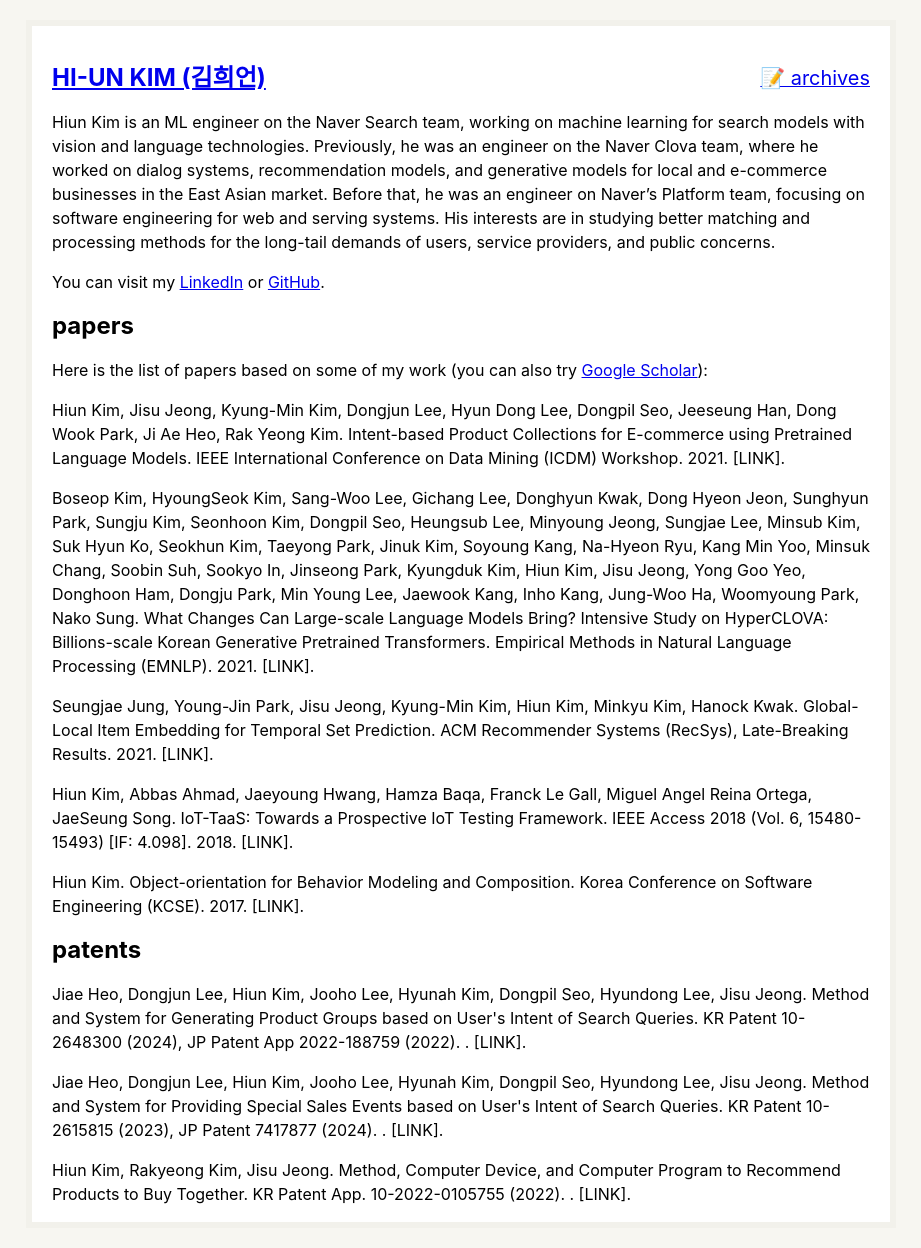
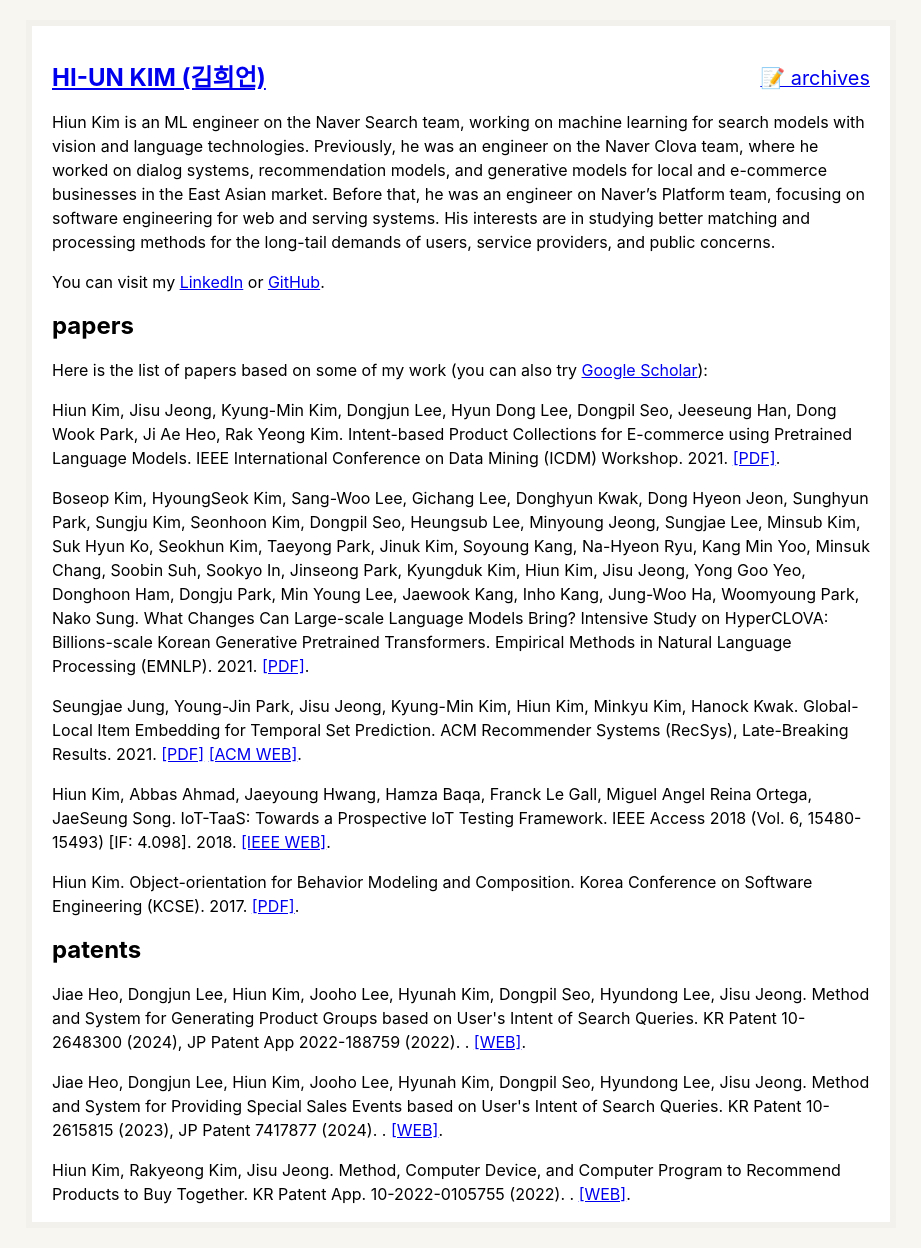
Before and after one commit to hiun/hiun.github.io, a Jekyll site: the page built from index.md, in a window 1280 px wide. Shown: the whole page, without its empty margins (179-1100 px from the left). Built offline with Jekyll 4.4.1, drawn with Linux system fonts in a browser that asks for light colours.

Commit message:
Update index.md

```diff
--- a/index.md
+++ b/index.md
@@ -15,7 +15,7 @@
 
 {% for paper in site.data.papers %}
 <p>
-{{ paper.authors }}. {{ paper.subject }}. {{ paper.venue }}. {{ paper.date }}. [LINK].
+{{ paper.authors }}. {{ paper.subject }}. {{ paper.venue }}. {{ paper.date }}. {{ paper.link }}.
 </p>
 {% endfor %}
 
@@ -25,6 +25,6 @@
 
 {% for paper in site.data.patents %}
 <p>
-{{ paper.authors }}. {{ paper.subject }}. {{ paper.venue }}. {{ paper.date }}. [LINK].
+{{ paper.authors }}. {{ paper.subject }}. {{ paper.venue }}. {{ paper.date }}. {{ paper.link }}.
 </p>
 {% endfor %}
```
